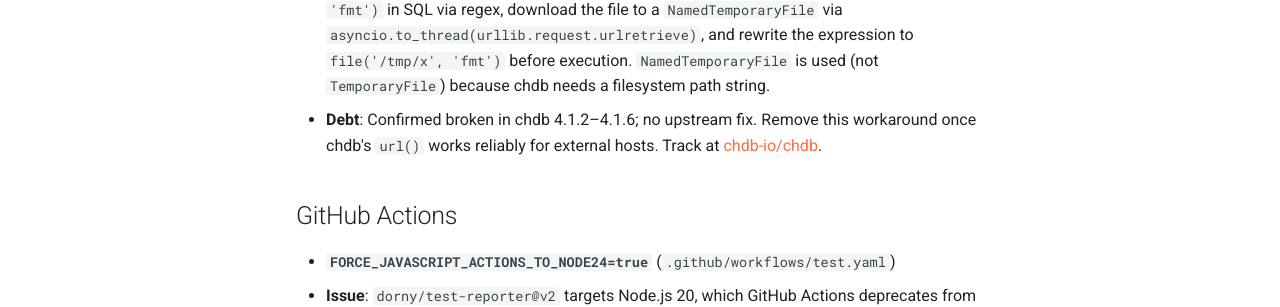
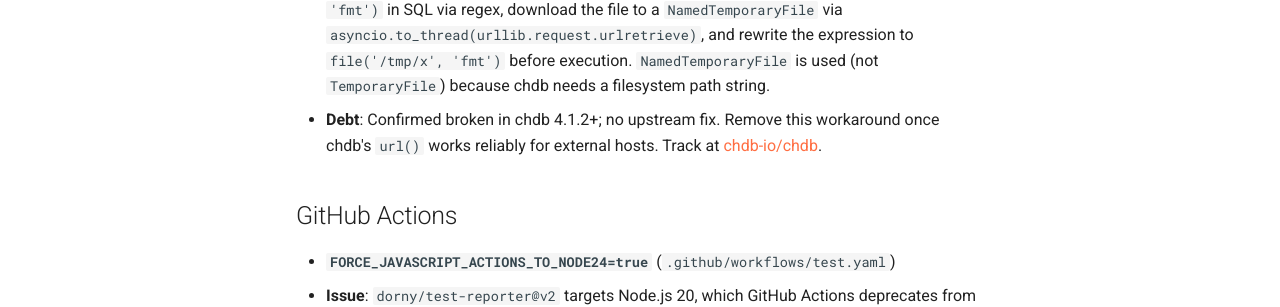
Before and after one commit to kolodkin/aaiclick, an MkDocs documentation site: the page built from docs/technical_debt.md, in a window 1280 px wide and 1123 px high. Shown: the part 661-968 px from the top of the window. Built offline with MkDocs 1.6.1 and Material for MkDocs 9.7.7, drawn with Linux system fonts in a browser that asks for light colours; comment, search, counter and statistics services are not loaded.

Commit message:
docs: clarify chdb url() broken version range as 4.1.2+

```diff
--- a/docs/technical_debt.md
+++ b/docs/technical_debt.md
@@ -11,7 +11,7 @@
 - **`ChdbClient._rewrite_external_urls()`** (`aaiclick/data/chdb_client.py`)
   - **Issue**: chdb's embedded ClickHouse hangs indefinitely on external HTTP/HTTPS URLs passed to the `url()` table function. The embedded HTTP client blocks the process with no timeout.
   - **Workaround**: `ChdbClient.command()` and `.query()` intercept any `url('https://...', 'fmt')` in SQL via regex, download the file to a `NamedTemporaryFile` via `asyncio.to_thread(urllib.request.urlretrieve)`, and rewrite the expression to `file('/tmp/x', 'fmt')` before execution. `NamedTemporaryFile` is used (not `TemporaryFile`) because chdb needs a filesystem path string.
-  - **Debt**: Confirmed broken in chdb 4.1.2–4.1.6; no upstream fix. Remove this workaround once chdb's `url()` works reliably for external hosts. Track at [chdb-io/chdb](https://github.com/chdb-io/chdb).
+  - **Debt**: Confirmed broken in chdb 4.1.2+; no upstream fix. Remove this workaround once chdb's `url()` works reliably for external hosts. Track at [chdb-io/chdb](https://github.com/chdb-io/chdb).
 
 ## GitHub Actions
 
```
